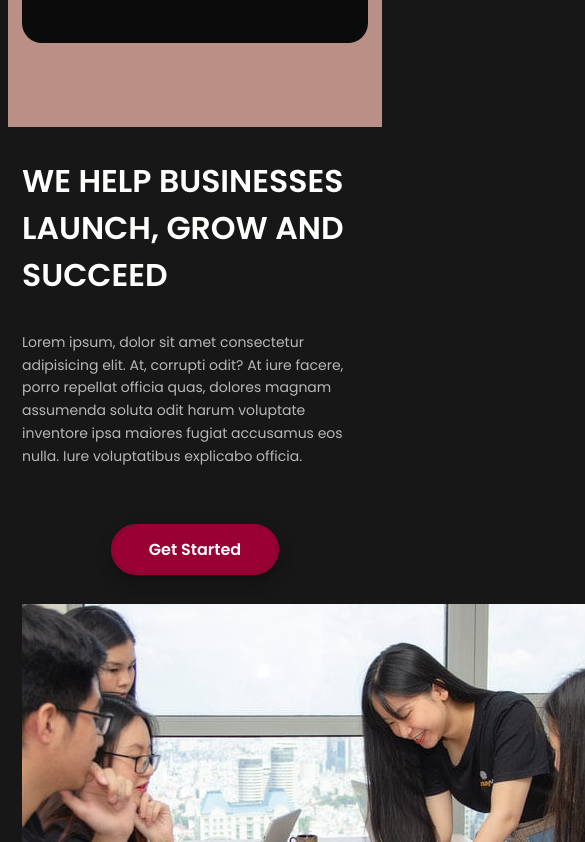
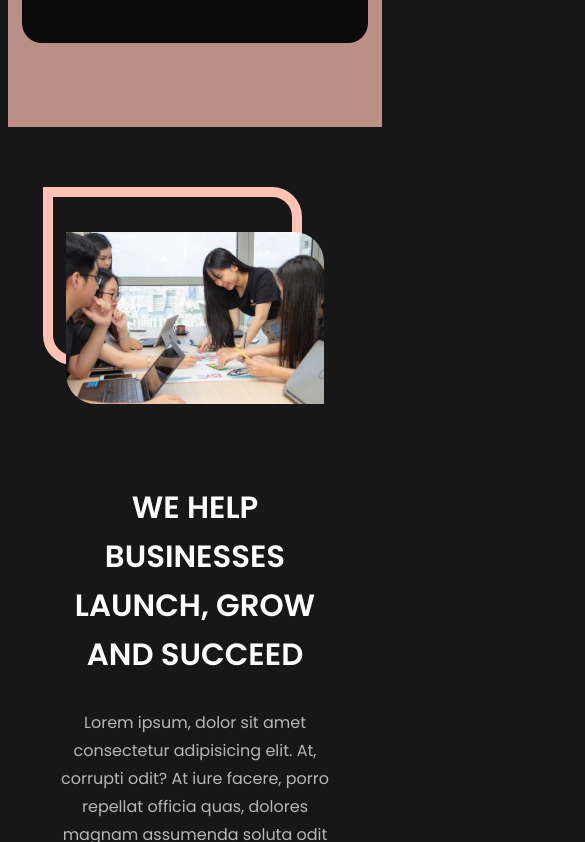
Before and after one commit to x-jirox/bussines-page, a React (Create React App) app: page / in a window 390 px wide. Shown: the part 7402-8244 px from the top of the page, 585 px wide, since content can reach past the window. Built offline with nearby package versions, Linux system fonts and the light colour scheme.

Commit message:
component Blog finished styling

```diff
--- a/src/components/Blog/Blog.css
+++ b/src/components/Blog/Blog.css
@@ -0,0 +1,89 @@
+/* Blog CSS */
+#blog{
+    padding:6rem 0 4rem;
+
+    .blog_wrapper{
+        display:flex;
+        align-items:center;
+        justify-content:space-between;
+
+        @media (max-width:992px){
+            flex-direction: column-reverse;
+        }
+        .blog_col{
+            width:calc(100% / 2 - 15px);
+            height:auto;
+            position:relative;
+            z-index:1;
+
+            @media (max-width:992px){
+                width:fit-content;
+                padding:2rem;
+            }
+            @media (max-width:767px){
+                padding:1.5rem;
+            }
+        }
+        & h3{
+            width:80%;
+            font-size:3rem;
+            line-height: 3.714rem;
+            font-weight: 600;
+            text-transform: uppercase;
+
+            @media (max-width:992px){
+                width:100%;
+                text-align: center;
+            }
+            @media (max-width:767px){
+                width:100%;
+                font-size: 2.2rem;
+                line-height: 3.5rem;
+            }
+        }
+        & p{
+            width:80%;
+            margin:0;
+            padding:0;
+            font-size:1.143rem;
+            line-height: 2rem;
+            color:var(--font-color);
+
+            @media (max-width:992px){
+                width:100%;
+                text-align: center;
+            }
+        }
+        .blog_image{
+            position:relative;
+            text-align: center;
+
+            &:after{
+                content:'';
+                position:absolute;
+                border:10px solid var(--secondary-color);
+                right:45px;
+                left:-45px;
+                bottom:45px;
+                top:-45px;
+                z-index:-1;
+                border-radius: 0 2.1429rem;
+            }
+
+            @media (max-width:767px){
+                &:after{
+                    left:0;
+                }
+            }
+
+            & img{
+                border-radius: 0 2.1429rem;
+                max-width: 100%;
+
+                @media (max-width:767px){
+                    max-width: 85%;
+                }
+            }
+        }
+    }
+}
```
